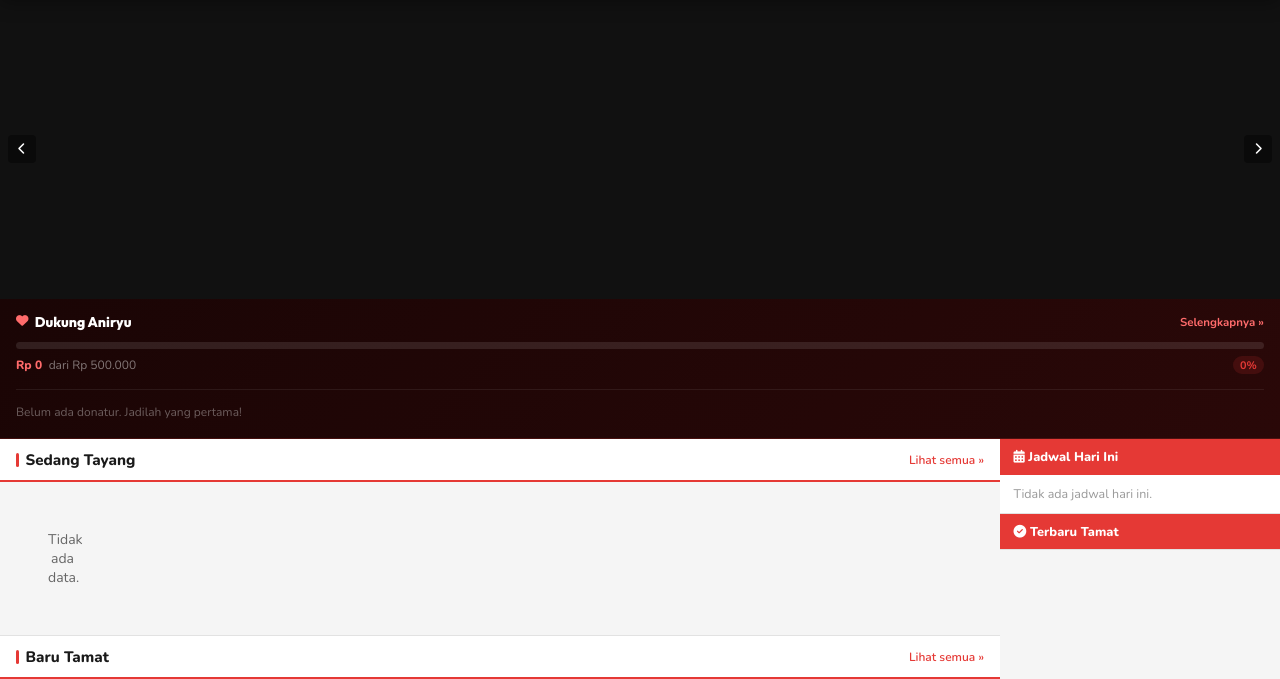
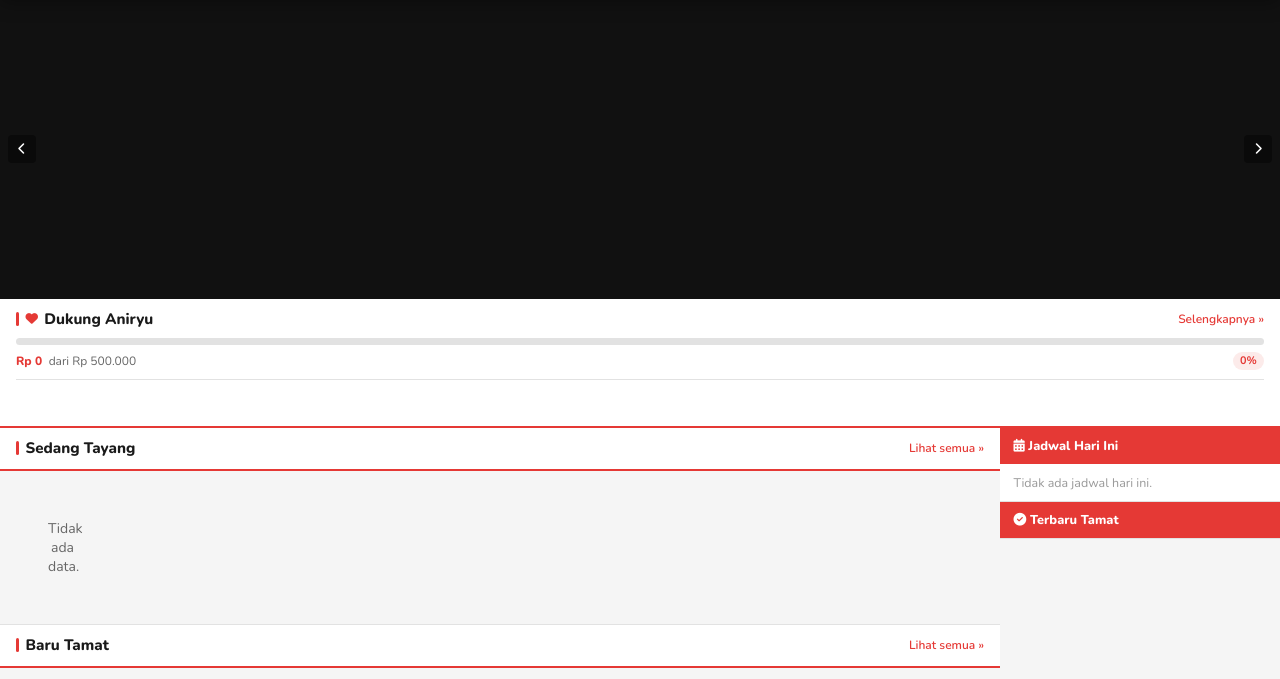
Before and after one commit to RMBLOGG/Aniryu, a Flask app: page / in a window 1280 px wide. Shown: the part 58-737 px from the top of the page. Run offline with Flask 3, Linux system fonts and the light colour scheme; data that the repository does not hold is empty.

Commit message:
Add files via upload

```diff
--- a/templates/index.html
+++ b/templates/index.html
@@ -4,44 +4,51 @@
 <style>
 /* ── Donasi Mini Widget ─────────────────────────────────────── */
 .donasi-mini {
-  background: linear-gradient(135deg, #1a0505 0%, #2a0808 100%);
-  border-bottom: 1px solid rgba(229,57,53,0.2);
-  padding: 0.85rem 1rem;
-  overflow: hidden;
+  background: var(--white);
+  border-bottom: 2px solid var(--accent);
+  padding: 0.65rem 1rem 0.75rem;
 }
 .donasi-mini-top {
   display: flex;
   align-items: center;
   justify-content: space-between;
-  margin-bottom: 0.7rem;
+  margin-bottom: 0.55rem;
 }
 .donasi-mini-title {
-  font-family: 'Outfit', sans-serif;
+  font-size: 0.95rem;
   font-weight: 800;
-  font-size: 0.88rem;
-  color: #fff;
+  color: var(--text);
   display: flex;
   align-items: center;
   gap: 0.4rem;
 }
-.donasi-mini-title i { color: var(--accent2); font-size: 0.78rem; }
+.donasi-mini-title::before {
+  content: '';
+  width: 3px;
+  height: 14px;
+  background: var(--accent);
+  border-radius: 2px;
+  flex-shrink: 0;
+}
+.donasi-mini-title i { color: var(--accent); font-size: 0.78rem; }
 .donasi-mini-link {
-  font-size: 0.72rem;
-  color: var(--accent2);
+  font-size: 0.75rem;
+  color: var(--accent);
   text-decoration: none;
-  font-weight: 700;
+  font-weight: 600;
 }
+.donasi-mini-link:hover { text-decoration: underline; }
 .donasi-mini-progress-wrap {
-  background: rgba(255,255,255,0.1);
+  background: var(--border);
   border-radius: 50px;
   height: 7px;
   overflow: hidden;
-  margin-bottom: 0.45rem;
+  margin-bottom: 0.4rem;
 }
 .donasi-mini-bar {
   height: 100%;
   border-radius: 50px;
-  background: linear-gradient(90deg, var(--accent), var(--accent2));
+  background: var(--accent);
   width: 0%;
   transition: width 0.9s cubic-bezier(0.4,0,0.2,1);
 }
@@ -50,13 +57,13 @@
   align-items: center;
   gap: 0.4rem;
   font-size: 0.75rem;
-  margin-bottom: 0.9rem;
+  margin-bottom: 0.6rem;
   flex-wrap: wrap;
 }
-.donasi-mini-terkumpul { font-weight: 800; color: var(--accent2); }
-.donasi-mini-target { color: rgba(255,255,255,0.45); flex: 1; }
+.donasi-mini-terkumpul { font-weight: 800; color: var(--accent); }
+.donasi-mini-target { color: var(--muted); flex: 1; }
 .donasi-mini-persen {
-  background: rgba(229,57,53,0.15);
+  background: rgba(229,57,53,0.1);
   color: var(--accent);
   padding: 0.1rem 0.45rem;
   border-radius: 50px;
@@ -67,19 +74,21 @@
   display: flex;
   flex-direction: column;
   gap: 0;
-  border-top: 1px solid rgba(255,255,255,0.07);
-  padding-top: 0.6rem;
+  border-top: 1px solid var(--border);
+  padding-top: 0.5rem;
 }
 .mini-lb-item {
   display: flex;
   align-items: center;
   gap: 0.55rem;
-  padding: 0.32rem 0;
+  padding: 0.3rem 0;
+  border-bottom: 1px solid var(--border);
   font-size: 0.78rem;
 }
+.mini-lb-item:last-child { border-bottom: none; }
 .mini-lb-rank { font-size: 0.88rem; min-width: 22px; text-align: center; }
-.mini-lb-name { flex: 1; color: rgba(255,255,255,0.8); font-weight: 600; }
-.mini-lb-amount { color: var(--accent2); font-weight: 800; font-size: 0.75rem; }
+.mini-lb-name { flex: 1; color: var(--text); font-weight: 600; }
+.mini-lb-amount { color: var(--accent); font-weight: 800; font-size: 0.75rem; }
 </style>
 {% endblock %}
 
```
